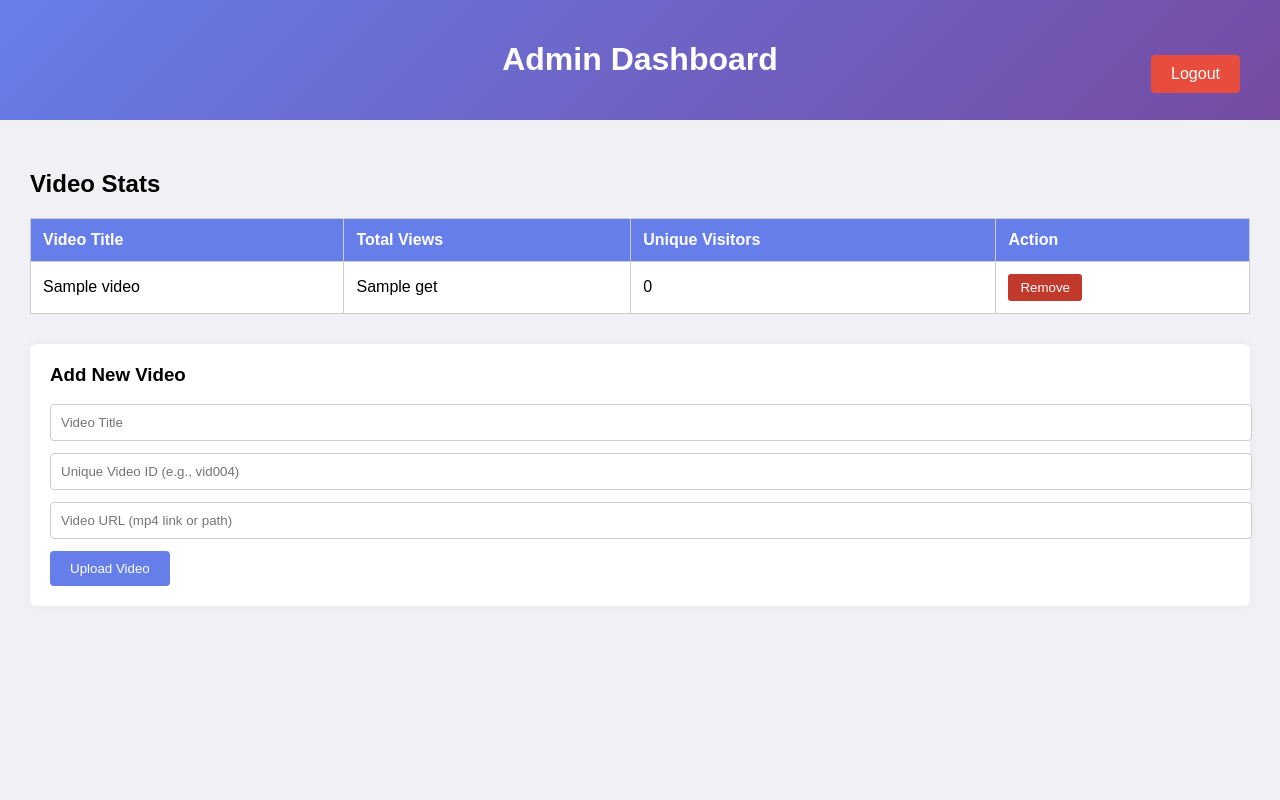
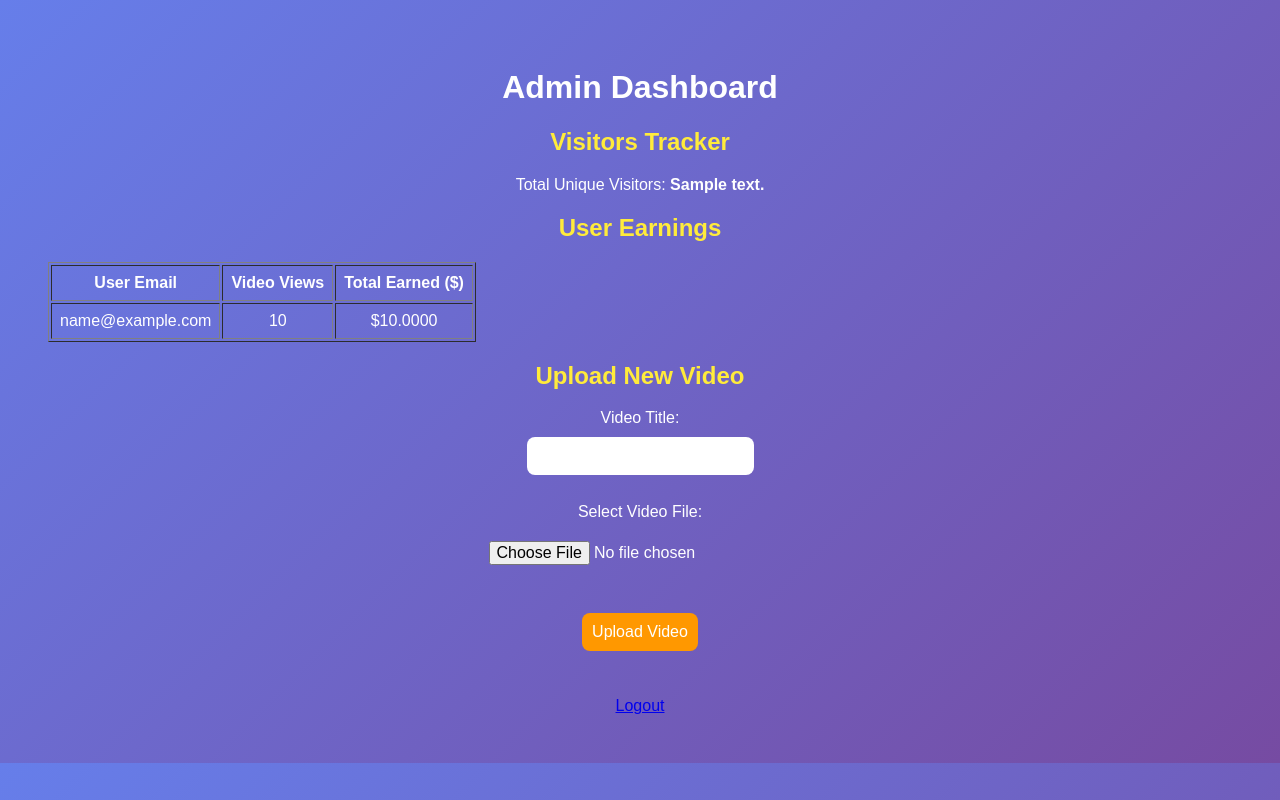
Before and after one commit to benmarshall254/Watchand-earn-app1, a Flask app: template templates/dashboard.html in a window 1280 px wide. Run offline with Flask 2, Linux system fonts and the light colour scheme; the template is opened without the code that fills it: most values are stand-ins (such as "Sample title", 1, 10 or a date in 2020).

Commit message:
Update dashboard.html

```diff
--- a/templates/dashboard.html
+++ b/templates/dashboard.html
@@ -3,130 +3,44 @@
 <head>
   <meta charset="UTF-8">
   <title>Admin Dashboard</title>
-    <style>
-        body {
-            font-family: Arial, sans-serif;
-            background: #f0f0f5;
-            margin: 0;
-            padding: 0;
-        }
-        .header {
-            background: linear-gradient(135deg, #667eea 0%, #764ba2 100%);
-            color: white;
-            padding: 20px;
-            text-align: center;
-        }
-        .container {
-            padding: 30px;
-        }
-        table {
-            width: 100%;
-            background: white;
-            border-collapse: collapse;
-            margin-bottom: 30px;
-        }
-        th, td {
-            padding: 12px;
-            text-align: left;
-            border: 1px solid #ccc;
-        }
-        th {
-            background-color: #667eea;
-            color: white;
-        }
-        .logout-btn {
-            background-color: #e74c3c;
-            color: white;
-            padding: 10px 20px;
-            text-decoration: none;
-            float: right;
-            margin-top: -45px;
-            margin-right: 20px;
-            border-radius: 4px;
-        }
-        .remove-btn {
-            background-color: #c0392b;
-            color: white;
-            border: none;
-            padding: 6px 12px;
-            cursor: pointer;
-            border-radius: 3px;
-        }
-        .form-section {
-            background-color: #ffffff;
-            padding: 20px;
-            border-radius: 6px;
-            box-shadow: 0 0 10px rgba(0,0,0,0.05);
-        }
-        .form-section h3 {
-            margin-top: 0;
-        }
-        .form-section input[type="text"],
-        .form-section input[type="url"] {
-            width: 100%;
-            padding: 10px;
-            margin-bottom: 12px;
-            border: 1px solid #ccc;
-            border-radius: 4px;
-        }
-        .form-section input[type="submit"] {
-            background-color: #667eea;
-            color: white;
-            padding: 10px 20px;
-            border: none;
-            cursor: pointer;
-            border-radius: 4px;
-        }
-    </style>
+  <link rel="stylesheet" href="/static/style.css">
 </head>
 <body>
-    <div class="header">
   <h1>Admin Dashboard</h1>
-        <a href="/logout" class="logout-btn">Logout</a>
-    </div>
 
-    <div class="container">
-        <h2>Video Stats</h2>
-        <table>
+  <h2>Visitors Tracker</h2>
+  <p>Total Unique Visitors: <strong>{{ visitors }}</strong></p>
+
+  <h2>User Earnings</h2>
+  <table border="1" cellpadding="8">
+    <thead>
       <tr>
-                <th>Video Title</th>
-                <th>Total Views</th>
-                <th>Unique Visitors</th>
-                <th>Action</th>
+        <th>User Email</th>
+        <th>Video Views</th>
+        <th>Total Earned ($)</th>
       </tr>
-            {% for video in videos %}
+    </thead>
+    <tbody>
+      {% for email, info in users.items() %}
       <tr>
-                <td>{{ video.title }}</td>
-                <td>{{ views.get(video.id, 0) }}</td>
-                <td>{{ visitors.get(video.id, 0) }}</td>
-                <td><button class="remove-btn" disabled>Remove</button></td>
+        <td>{{ email }}</td>
+        <td>{{ info.views }}</td>
+        <td>${{ '%.4f' | format(info.earnings) }}</td>
       </tr>
       {% endfor %}
+    </tbody>
   </table>
 
-        <!-- Upload new video -->
-        <div class="form-section">
-            <h3>Add New Video</h3>
-            <form method="POST" action="/upload">
-                <input type="text" name="title" placeholder="Video Title" required>
-                <input type="text" name="id" placeholder="Unique Video ID (e.g., vid004)" required>
-                <input type="url" name="url" placeholder="Video URL (mp4 link or path)" required>
-                <input type="submit" value="Upload Video">
+  <h2>Upload New Video</h2>
+  <form action="/upload" method="POST" enctype="multipart/form-data">
+    <label>Video Title:</label><br>
+    <input type="text" name="title" required><br><br>
+    <label>Select Video File:</label><br>
+    <input type="file" name="video" accept="video/*" required><br><br>
+    <button type="submit">Upload Video</button>
   </form>
-        </div>
 
-        <!-- AdSense for Admin -->
-        <div style="margin-top: 30px;">
-            <script async src="https://pagead2.googlesyndication.com/pagead/js/adsbygoogle.js?client=ca-pub-6332657251575161"
-                crossorigin="anonymous"></script>
-            <ins class="adsbygoogle"
-                style="display:block"
-                data-ad-client="ca-pub-6332657251575161"
-                data-ad-slot="8486290217"
-                data-ad-format="auto"
-                data-full-width-responsive="true"></ins>
-            <script>(adsbygoogle = window.adsbygoogle || []).push({});</script>
-        </div>
-    </div>
+  <br><br>
+  <a href="/logout">Logout</a>
 </body>
 </html>
```
Lines whose indentation alone changed are shown as unchanged.
